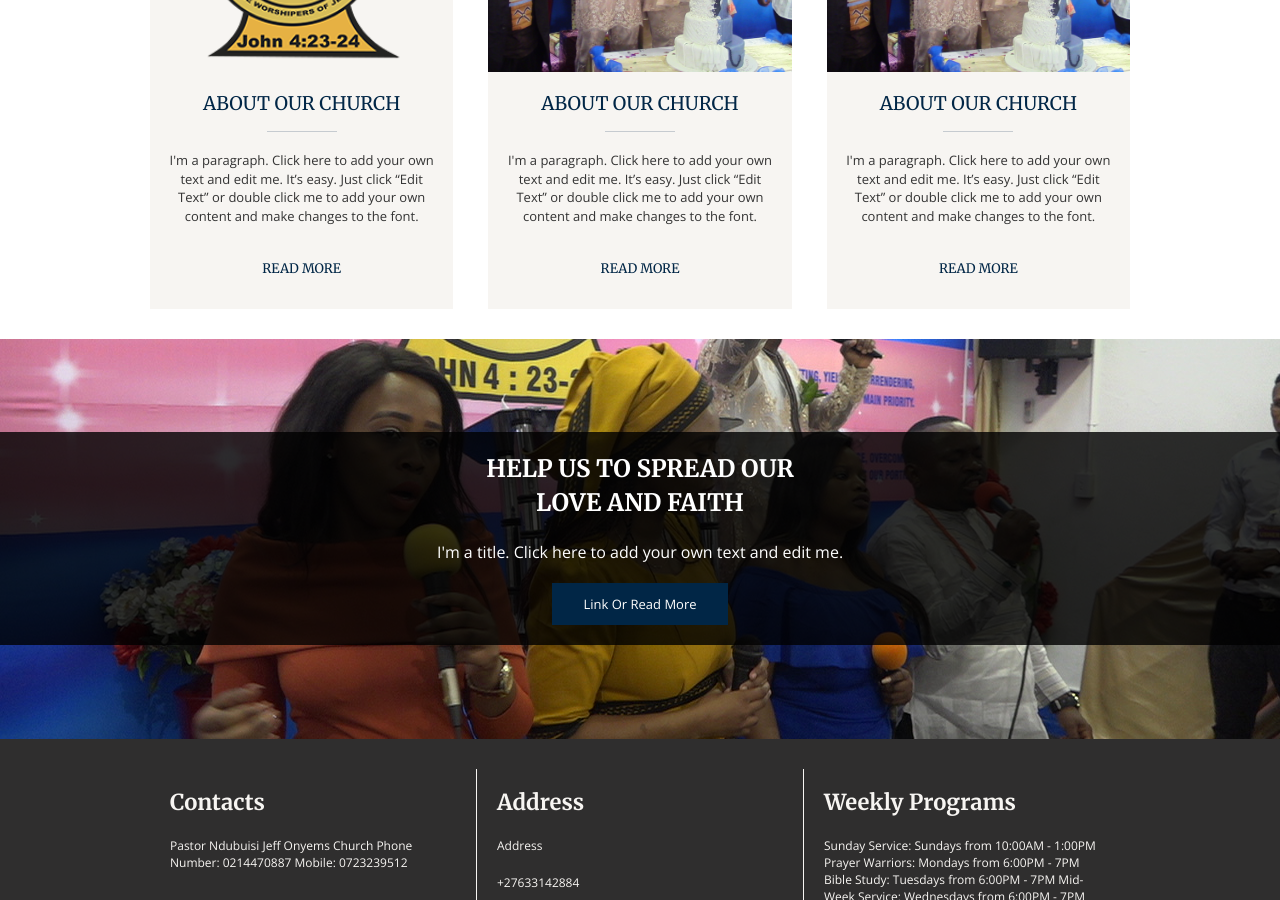
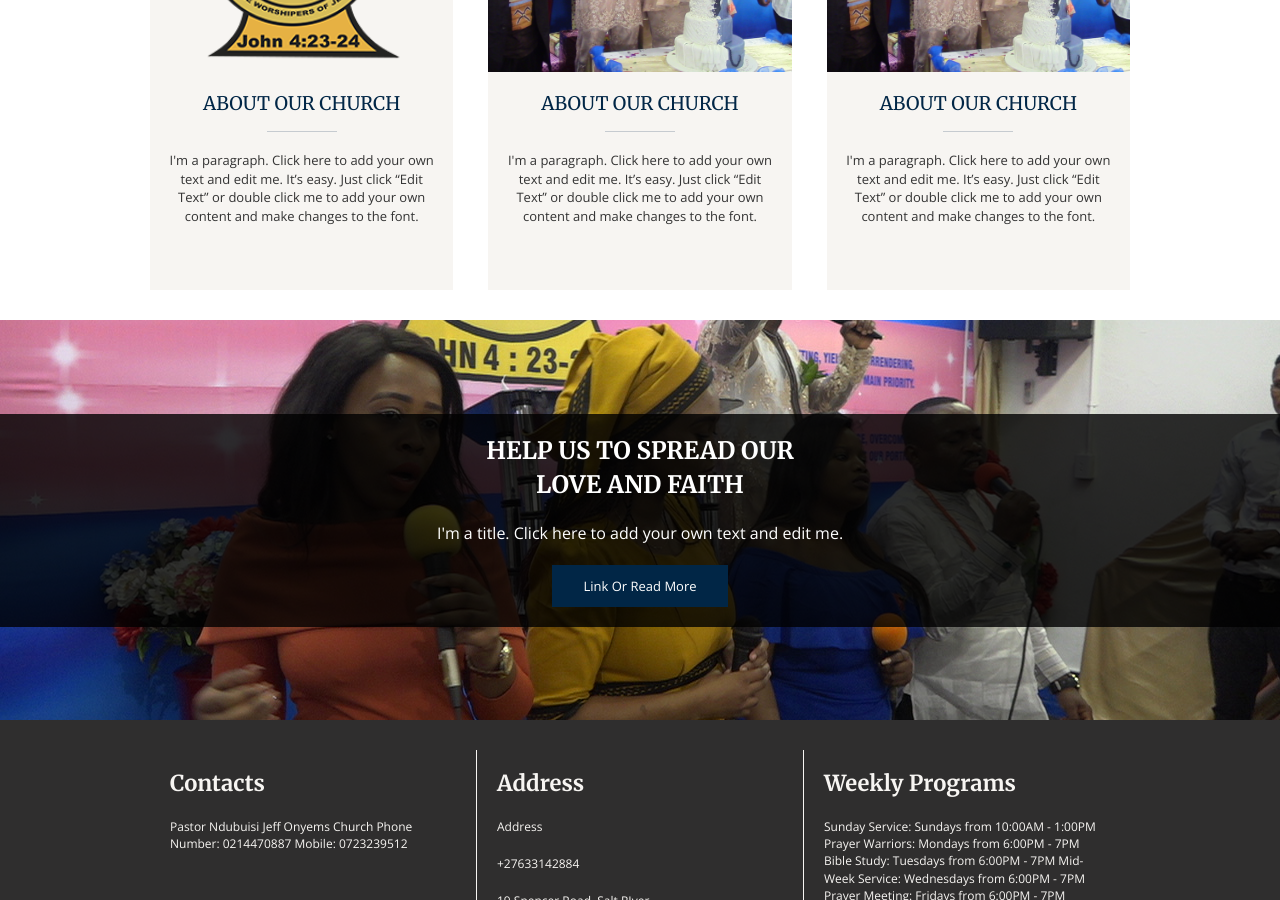
Before and after one commit to riyaadh47/hilary, a Jekyll site: the page built from index.html, in a window 1280 px wide and 900 px high, scrolled down 5153 px. Built offline with Jekyll 4.4.1, drawn with Linux system fonts in a browser that asks for light colours; nearby versions of some CDN libraries; library files that are not in the unit come from our copies; some of the changed lines change nothing that is shown.

Commit message:
Update from Forestry.io - Updated index.html

```diff
--- a/index.html
+++ b/index.html
@@ -1,9 +1,18 @@
 ---
 title: Home page
 layout: default
-order: 0
+order: ''
+short-date: ''
+event-date: ''
+debate: ''
+description: ''
+jumbotron: ''
+image: ''
+date: ''
+church: ''
+event-name: ''
+
 ---
-
 <div class="construction">
 	<h5>Website still under construction</h5>
 </div>
@@ -52,7 +61,7 @@
 			<span class="hero"><img src="{{link.hero}}"></span>
 			<h3 class="title">{{link.heading}}</h3>
 			<p>{{link.paragraph}}</p>
-			<a href="{{link.link}}" class="link">READ MORE</a>
+			<!--<a href="{{link.link}}" class="link">READ MORE</a>-->
 		</article>
 	{% endfor %}
 </section>
```
Also changed, not shown: .forestry/front_matter/templates/default.yml.
